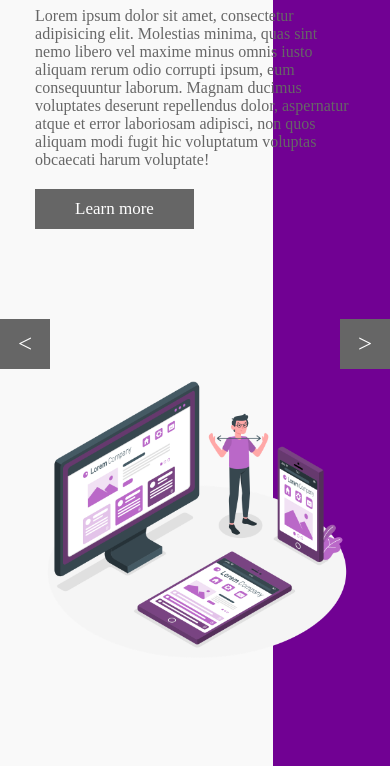
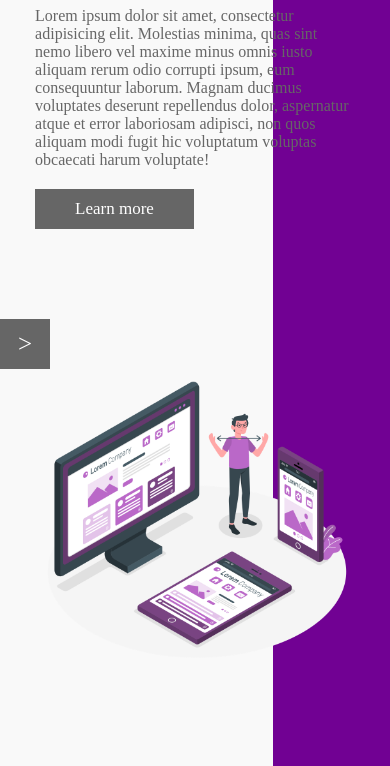
Before and after one commit to Promise-Digitals/animated-background-slider, a plain HTML site: page index.html in a window 390 px wide. Shown: the part 78-844 px from the top of the page. Drawn offline with Linux system fonts and the light colour scheme.

Commit message:
Update style.css

```diff
--- a/style.css
+++ b/style.css
@@ -100,3 +100,14 @@
 .container #prev:hover, .container #next:hover{
     background: #333;
 }
+
+@media (max-width: 600px){
+    .container #next{
+        left: 0;
+        top: 50%;
+    }
+    .container #next{
+        right: 0;
+        top: 50%;
+    }
+}
```
